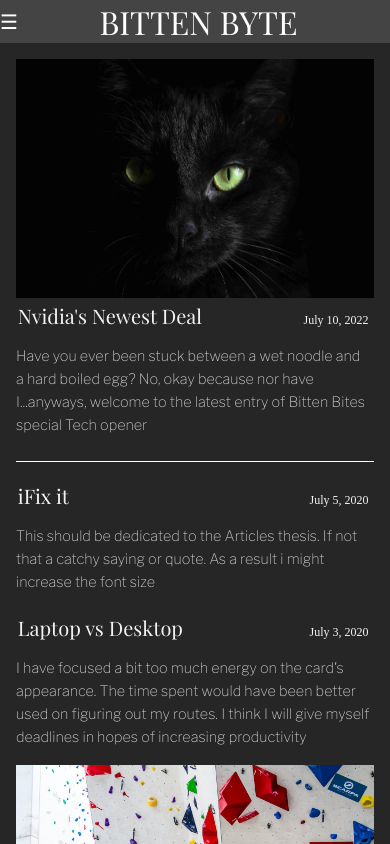
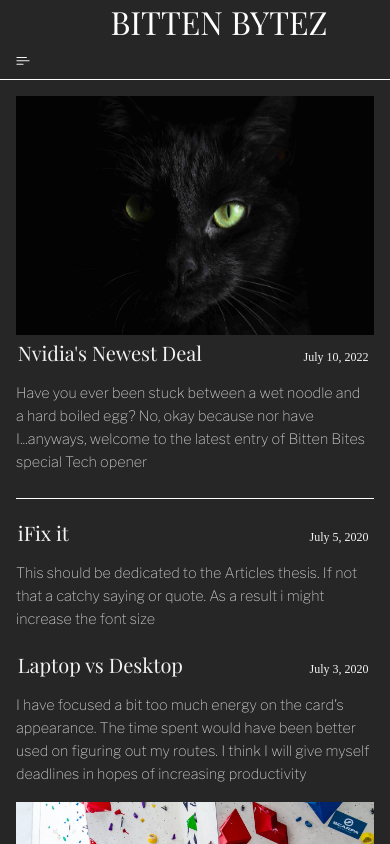
Before and after one commit to JoseValadez310/bittenbyte, a React (Create React App) app: page / in a window 390 px wide. Shown: the top 844 px of the page. Built offline with nearby package versions, Linux system fonts and the light colour scheme; a web font is replaced by a local one.

Commit message:
minor issues with nav icon - placment - sizing

```diff
--- a/src/components/Nav.js
+++ b/src/components/Nav.js
@@ -1,4 +1,5 @@
 import "../styles/nav-component.css"
+import navIcon from '../content/images/card-images/icon-links/iconmonstr-menu-left-lined.svg'
 import {useEffect, useState} from 'react'
 import { NavLink } from 'react-router-dom'
 
@@ -23,9 +24,9 @@ const Nav = (props) => {
 
     return(
         <nav className = 'navBar'>
-                <button className = "openbtn" onClick= {openNav}>&#9776;</button>
-                <NavLink to ='/' className = 'logo'> BITTEN BYTE </NavLink>
 
+                <NavLink to ='/' className = 'logo'> BITTEN BYTEZ </NavLink>
+                <img src = {navIcon} alt = 'nav left lines from IconMonster' className = "openbtn" onClick= {openNav} />
             <div className = 'nav-links'>
                 <NavLink className = 'navLink' to = '/Archive/Technology' onClick = {() => props.tabSection('Technology')}>
                     Technology
--- a/src/content/images/card-images/icon-links/icons.js
+++ b/src/content/images/card-images/icon-links/icons.js
@@ -5,7 +5,8 @@ const icon = {
     email : require('./iconmonstr-email-13.svg'),
     lightMode : require('./lightMode.png'),
     darkMode : require('./darkMode.png'),
-    arrow : require('./arrow.png')
+    arrow : require('./arrow.png'),
+    nav : require('./iconmonstr-menu-left-lined.svg')
 }
 
 export default icon
--- a/src/styles/nav-component.css
+++ b/src/styles/nav-component.css
@@ -10,7 +10,7 @@
 
 }
 .openbtn{
-    display: none;
+width: 1rem;
 }
 .logo {
     font-family: 'Playfair Display', serif;
@@ -60,6 +60,8 @@
     .navBar{
         display: grid;
         grid-template-columns: repeat(12, 1fr);
+        background-color: #262626;
+        border-bottom: solid 1px white;
     }
     .logo{
         grid-column: 4/12;
@@ -102,13 +104,10 @@
       }
 
     .openbtn {
-        grid-column: 2/3;
-        width: auto;
-        display: contents;
+        grid-column: 1/2;
+        width: 1rem;
         font-size: 20px;
         cursor: pointer;
-        background-color: #111;
-        color: white;
         padding: 10px 15px;
         border: none;
       }
```
Also changed, not shown: src/content/images/card-images/icon-links/iconmonstr-menu-left-lined.svg (added).
